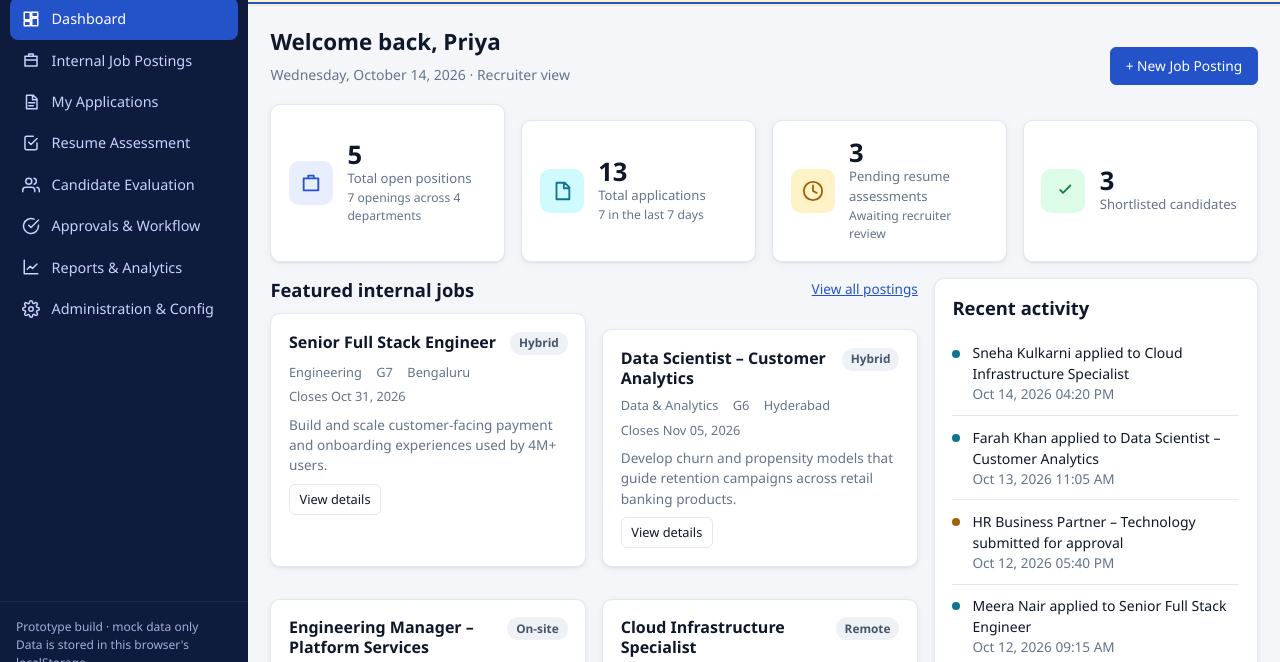
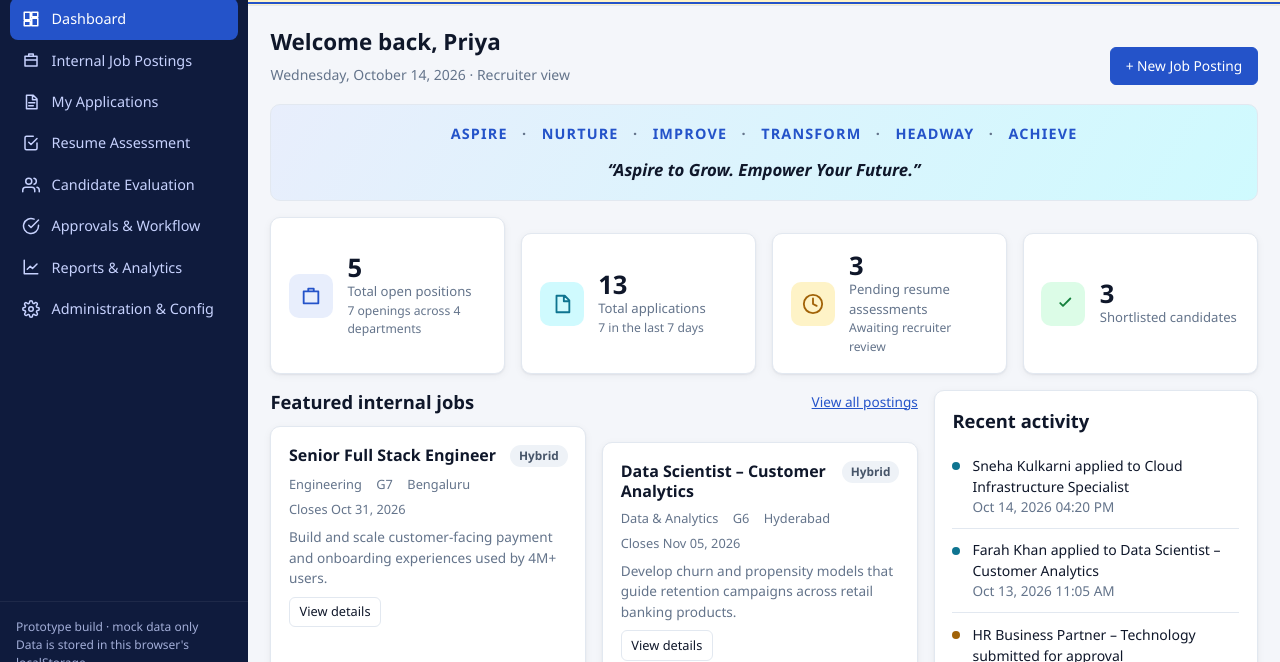
Before and after one commit to bharathdrive-ai/JobPortal, a plain HTML site: page TalentHub.html in a window 1280 px wide. Shown: the part 112-774 px from the top of the page. Drawn offline with Linux system fonts and the light colour scheme.

Commit message:
Add ANITHA growth values banner to dashboard
Shows Aspire, Nurture, Improve, Transform, Headway, Achieve with the
tagline "Aspire to Grow. Empower Your Future." for every role.

Co-Authored-By: Claude Opus 5.5 <noreply@anthropic.com>

```diff
--- a/TalentHub.html
+++ b/TalentHub.html
@@ -191,6 +191,13 @@ legend{font-weight:700;padding:0 .4rem;color:var(--primary)}
 .notice-warn{background:var(--warning-soft);color:var(--warning)}
 .notice-danger{background:var(--danger-soft);color:var(--danger)}
 
+/* Dashboard values banner (ANITHA) */
+.values-banner{display:flex;flex-direction:column;gap:.8rem;margin-bottom:1rem;padding:1.1rem 1.2rem;border-radius:var(--radius);
+  background:linear-gradient(120deg,var(--primary-soft),var(--info-soft));border:1px solid var(--border)}
+.values-list{list-style:none;margin:0;padding:0;display:flex;flex-wrap:wrap;justify-content:center;gap:.3rem .9rem}
+.values-word{font-size:.9rem;font-weight:700;letter-spacing:.08em;text-transform:uppercase;color:var(--primary)}
+.values-word + .values-word::before{content:"·";margin-right:.9rem;color:var(--text-3)}
+.values-tagline{margin:0;text-align:center;font-size:1.05rem;font-weight:600;font-style:italic;color:var(--text);text-wrap:balance}
 .empty{text-align:center;padding:2.5rem 1rem;color:var(--text-3)}
 .empty svg{width:42px;height:42px;opacity:.5;margin-bottom:.5rem}
 
@@ -960,6 +967,14 @@ function statCard(label, value, sub, iconPath, tone) {
     <div><div class="v">${esc(value)}</div><div class="l">${esc(label)}</div>${sub ? `<div class="hint">${esc(sub)}</div>` : ""}</div></div>`;
 }
 
+/* Dashboard banner: the ANITHA growth values. */
+const GROWTH_VALUES = ["Aspire", "Nurture", "Improve", "Transform", "Headway", "Achieve"];
+function valuesBanner() {
+  return `<section class="values-banner" aria-label="Our growth values">
+    <ul class="values-list">${GROWTH_VALUES.map(word => `<li class="values-word">${esc(word)}</li>`).join("")}</ul>
+    <p class="values-tagline">“Aspire to Grow. Empower Your Future.”</p></section>`;
+}
+
 VIEWS.dashboard = {
   render() {
     const jobs = api.listJobs(), apps = api.listApps();
@@ -968,7 +983,7 @@ VIEWS.dashboard = {
     const u = currentUser();
     const head = `<div class="page-head"><div><h1>Welcome back, ${esc(u.name.split(" ")[0])}</h1>
       <p>${esc(new Date().toLocaleDateString(undefined, { weekday: "long", day: "numeric", month: "long", year: "numeric" }))} · ${esc(u.role)} view</p></div>
-      ${currentRole() !== "employee" ? '<a class="btn btn-primary" href="#/jobs/new">+ New Job Posting</a>' : '<a class="btn btn-primary" href="#/jobs">Browse open roles</a>'}</div>`;
+      ${currentRole() !== "employee" ? '<a class="btn btn-primary" href="#/jobs/new">+ New Job Posting</a>' : '<a class="btn btn-primary" href="#/jobs">Browse open roles</a>'}</div>` + valuesBanner();
 
     const featuredHtml = featured.length ? featured.map(j => `
       <div class="card job-card">
```
